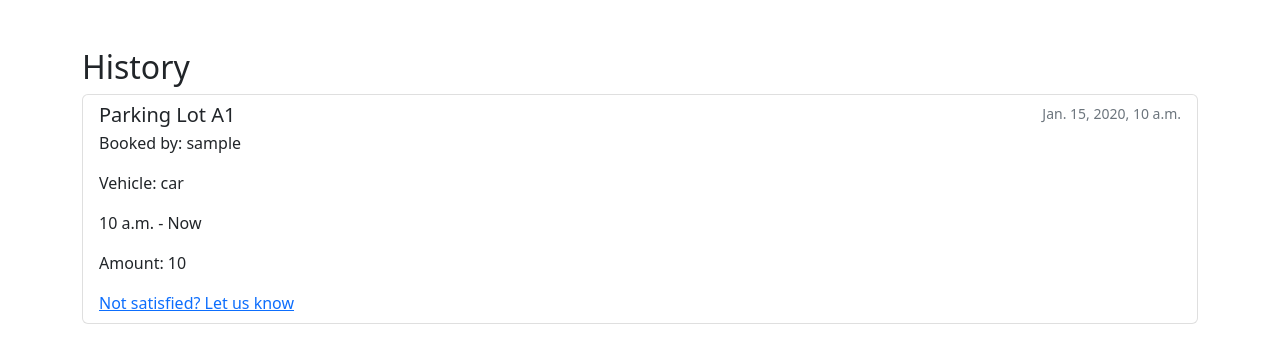
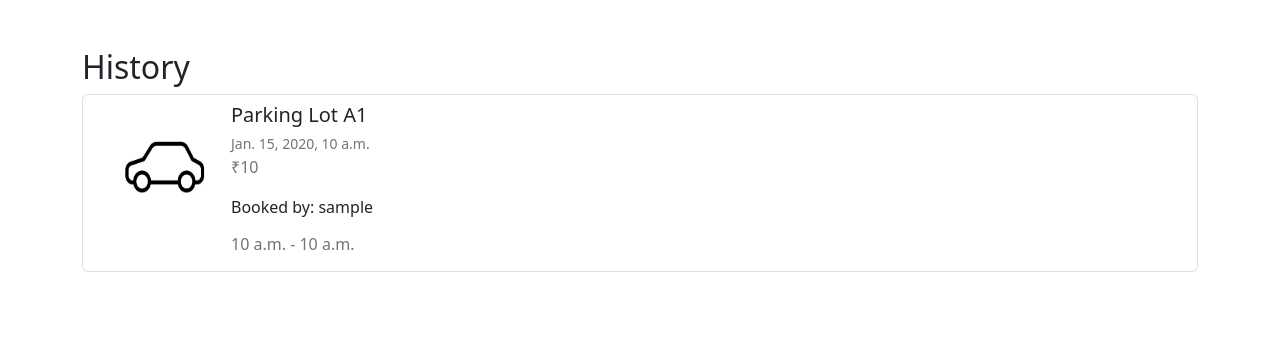
Before and after one commit to richard1615/parkandride, a Django app: page /business/transactions/ in a window 1280 px wide. Shown: the part 56-419 px from the top of the page. Run offline with Django 4.2, Linux system fonts and the light colour scheme; a user stored in the database is signed in; tables that the repository leaves empty hold one stand-in row (values such as "Sample post").

Commit message:
commit 1

```diff
--- /dev/null
+++ b/static/users/styles.css
@@ -0,0 +1,4 @@
+img {
+    height: 100px;
+    width: 100px;
+}
--- a/users/forms.py
+++ b/users/forms.py
@@ -1,6 +1,5 @@
 from django.contrib.auth.forms import UserCreationForm
 from django import forms
-from django.forms import ModelForm
 
 from .models import User, Booking, Vehicle
 
@@ -21,8 +20,3 @@ class BookingForm(forms.ModelForm):
     class Meta:
         model = Booking
         fields = ["vehicle"]
-
-    def __init__(self, user=None, **kwargs):
-        super(BookingForm, self).__init__(**kwargs)
-        if user:
-            self.fields['vehicle'].queryset = Vehicle.objects.filter(customer=user.customer)
--- a/users/models.py
+++ b/users/models.py
@@ -6,7 +6,7 @@ from django.contrib.auth.models import AbstractUser
 
 waiting_fee = 5 #per half an hour
 parking_fee = 5 #per hour
-cancellation_fee = 10 #no of hours after cancelling
+cancellation_fee = 10 #no of hours before cancelling
 
 
 class User(AbstractUser):
@@ -20,6 +20,7 @@ class Customer(models.Model):
 	#wallet = models.IntegerField(default=50)
 	has_booked = models.BooleanField(default=False)
 	has_occupied = models.BooleanField(default=False)
+	#is_pending = models.BooleanField(default=False)
 
 	def __str__(self) -> str:
 		return self.user.username
@@ -68,6 +69,7 @@ class Booking(models.Model):
 	parking_spot = models.ForeignKey(ParkingSpot, related_name="bookings", on_delete=models.CASCADE)
 	vehicle = models.ForeignKey(Vehicle, on_delete=models.SET_NULL, related_name="vehicle", null=True, blank=False)
 	amount = models.IntegerField(default=0)
+	#is_paid = models.BooleanField(default=False)
 
 	def __str__(self):
 		return f'{self.customer} {self.date} {self.parking_spot}'
--- a/users/templates/users/base.html
+++ b/users/templates/users/base.html
@@ -9,7 +9,14 @@
     <meta name="viewport" content="width=device-width, initial-scale=1.0">
     <script src="https://cdn.jsdelivr.net/npm/bootstrap@5.2.2/dist/js/bootstrap.bundle.min.js" integrity="sha384-OERcA2EqjJCMA+/3y+gxIOqMEjwtxJY7qPCqsdltbNJuaOe923+mo//f6V8Qbsw3" crossorigin="anonymous"></script>
     <link href="https://cdn.jsdelivr.net/npm/bootstrap@5.2.2/dist/css/bootstrap.min.css" rel="stylesheet" integrity="sha384-Zenh87qX5JnK2Jl0vWa8Ck2rdkQ2Bzep5IDxbcnCeuOxjzrPF/et3URy9Bv1WTRi" crossorigin="anonymous">
+    <link rel="stylesheet" href="{% static 'users/styles.css' %}">
     <title>Document</title>
+    <style>
+      a {
+        color: black;
+        text-decoration: none;
+    }
+    </style>
 </head>
 
 <body>
--- a/users/templates/users/index.html
+++ b/users/templates/users/index.html
@@ -35,7 +35,7 @@
               <button class="btn btn-danger">Leave</button>
             </a>
           {% elif customer.has_booked %}
-            <h5 class="mb-1">Parking Lot {{ current_booking.parking_spot }}</h5>
+            <h5 class="mb-1">Please go to parking lot {{ current_booking.parking_spot }}</h5>
             <a href="{% url 'occupy' current_booking.id %}">
               <button class="btn btn-primary">Occupy</button>
             </a>
--- a/users/templates/users/transactions.html
+++ b/users/templates/users/transactions.html
@@ -1,30 +1,41 @@
 {% extends "users/base.html" %}
+{% load static %}
+
 {% block body %}
     <div class="container mt-5">
         <h2>History</h2>
         <div class="list-group">
             {% for booking in bookings %}
-                <div class="list-group-item">
-                    <div class="d-flex w-100 justify-content-between">
+                <a class="list-group-item list-group-item-action" href="{% if user.is_customer %}{% url 'booking-detail' booking.id %}{% endif %}">
+                    <div class="d-flex w-100 justify-content-start">
+                        <div class="m-3">
+                            {% if booking.vehicle.vehicle_type == 'car' %}
+                                <img src="{% static 'users/car.jpg' %}" alt="Car image"/>
+                            {% else %}
+                                <img src="{% static 'users/twowheeler.jpg' %}" alt="two wheeler image"/>
+                            {% endif %}
+                        </div>
+                        <div>
                             <h5 class="mb-1">Parking Lot {{ booking.parking_spot }}</h5>
                             <small class="text-muted">{{ booking.date }}, {{ booking.booking_time }}</small>
+                            <p class="text-muted">₹{{ booking.amount }}</p>
+                            {% if user.is_employee %}
+                                <div>
+                                    <p>Booked by: {{ booking.customer }}</p>
                                 </div>
-                    <p>Booked by: {{ booking.customer }}</p>
-                    <p>Vehicle: {{ booking.vehicle.licence_no }}  {{ booking.vehicle.vehicle_type }}</p>
-                    {% if booking.is_active %}
-                        <p>{{ booking.start_time }} - Now</p>
-                    {% elif not booking.end_time %}
-                        <p>This booking was cancelled</p>
+                                {% if booking.start_time %}
+                                    <h6 class="card-subtitle mb-2 text-muted">{{ booking.start_time }} - {{ booking.end_time }}</h6>
+                                {% elif booking.is_active %}
+                                    <h6 class="card-subtitle mb-2 text-muted">{{ booking.start_time }} - ongoing</h6>
                                 {% else %}
-                        <p>From: {{ booking.start_time }} To: {{ booking.end_time }}</p>
+                                    <h6 class="card-subtitle mb-2 text-muted">Booking was cancelled</h6>
                                 {% endif %}
-                    <p>Amount: {{ booking.amount }}</p>
-                    {% if user.is_customer %}
-                        <a href="{% url 'feedback-create' booking.id %}">Not satisfied? Let us know</a>
                             {% endif %}
                         </div>
+                    </div>
+                    </a>
             {% endfor %}
-            {# .... **Now the pagination section** .... #}
+            </div>
             {% if is_paginated %}
                 <div class="pagination">
                     <span class="page-links">
@@ -37,5 +48,4 @@
                 </div>
             {% endif %}
     </div>
-    </div>
 {% endblock body %}
--- a/users/urls.py
+++ b/users/urls.py
@@ -18,5 +18,6 @@ urlpatterns = [
     path('responses', views.ResponseListView.as_view(), name="responses"),
     path('business/response/<pk>', views.ResponseCreateView.as_view(), name="create-response"),
     path('vehicles', views.VehicleListView.as_view(), name='vehicles'),
-    path("add-vehicle/", views.VehicleCreateView.as_view(), name="add-vehicle")
+    path("add-vehicle/", views.VehicleCreateView.as_view(), name="add-vehicle"),
+    path("booking/<pk>", views.BookingDetailView.as_view(), name="booking-detail"),
 ]
--- a/users/views.py
+++ b/users/views.py
@@ -26,7 +26,7 @@ def index(request):
             "customer": customer,
             "bookings": bookings,
             "current_booking": current_booking,
-            "vehicle_form": BookingForm(user=request.user)
+            "vehicle_form": BookingForm()
         })
 
 
@@ -42,9 +42,11 @@ def parking_lots(request):
 def book(request):
     if request.method == 'POST':
         customer = request.user.customer
-        form = BookingForm(request.POST, user=request.user)
+        form = BookingForm(request.POST)
         if form.is_valid():
             vehicle = form.cleaned_data["vehicle"]
+        else:
+            return form.errors.as_data()
         spot = ParkingSpot.objects.filter(
             is_reserved=False, vehicle_type=vehicle.vehicle_type).first()
         if spot:
@@ -130,6 +132,14 @@ class BookingListView(LoginRequiredMixin, ListView):
             return Booking.objects.order_by('-date', '-booking_time')
         else:
             return Booking.objects.filter(customer=self.request.user.customer).order_by('-date', '-booking_time')
+
+class BookingDetailView(LoginRequiredMixin, DetailView):
+    model = Booking
+    template_employee_name = "users/transaction_detail.html"
+    template_user_name = "users/booking_detail.html"
+    context_object_name = "booking"
+    login_url = 'login/'
+    redirect_field_name = 'redirect_to'
 
 
 class ParkingSpotDetailView(LoginRequiredMixin, UserPassesTestMixin, DetailView):
```
Also changed, not shown: users/templates/users/booking_detail.html (added, +34 -0 lines), static/users/Screenshot 2022-10-20 145534.jpg (added), static/users/car.jpg (added), static/users/feedback.jpg (added), static/users/twowheeler.jpg (added), 1 other file. Lines whose indentation alone changed are shown as unchanged.
